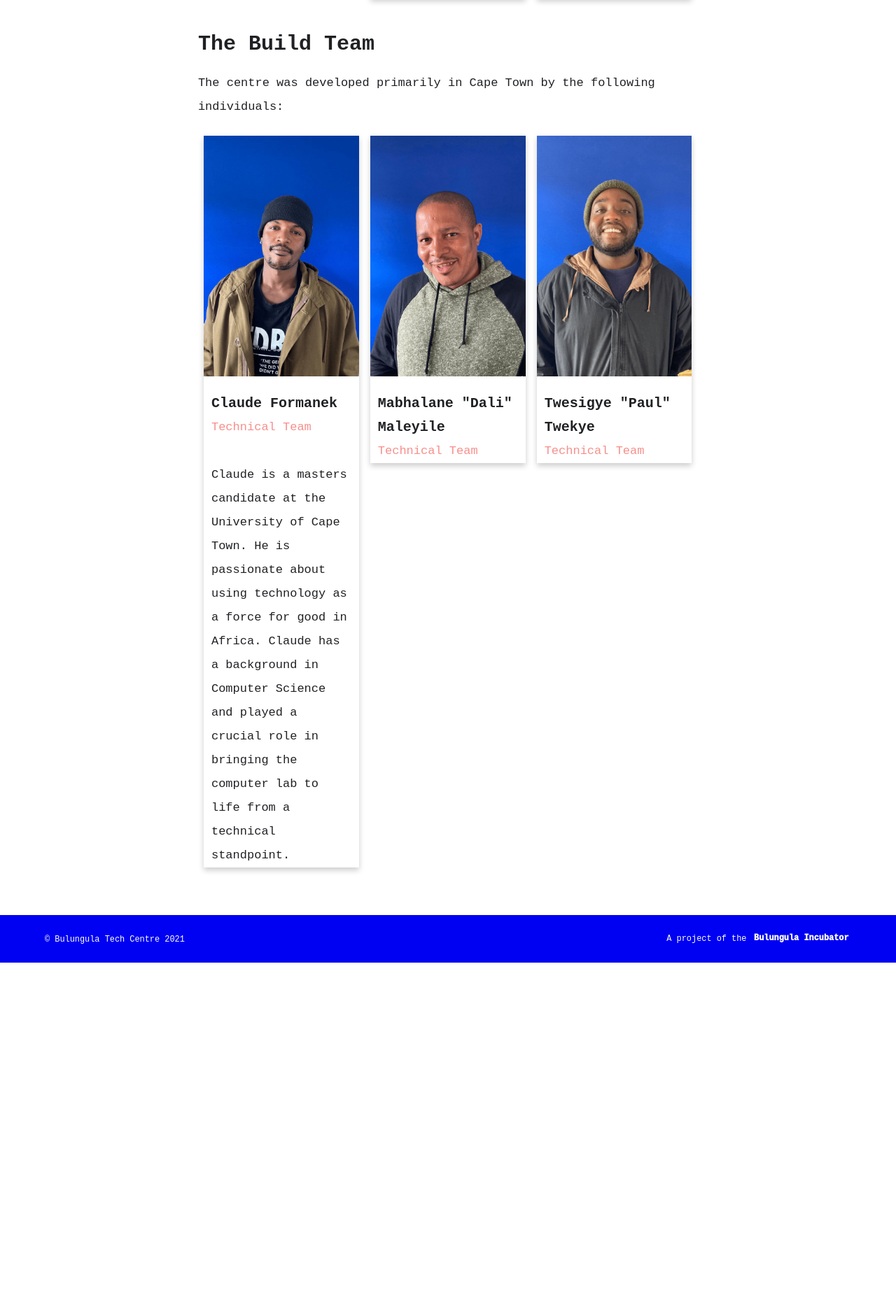
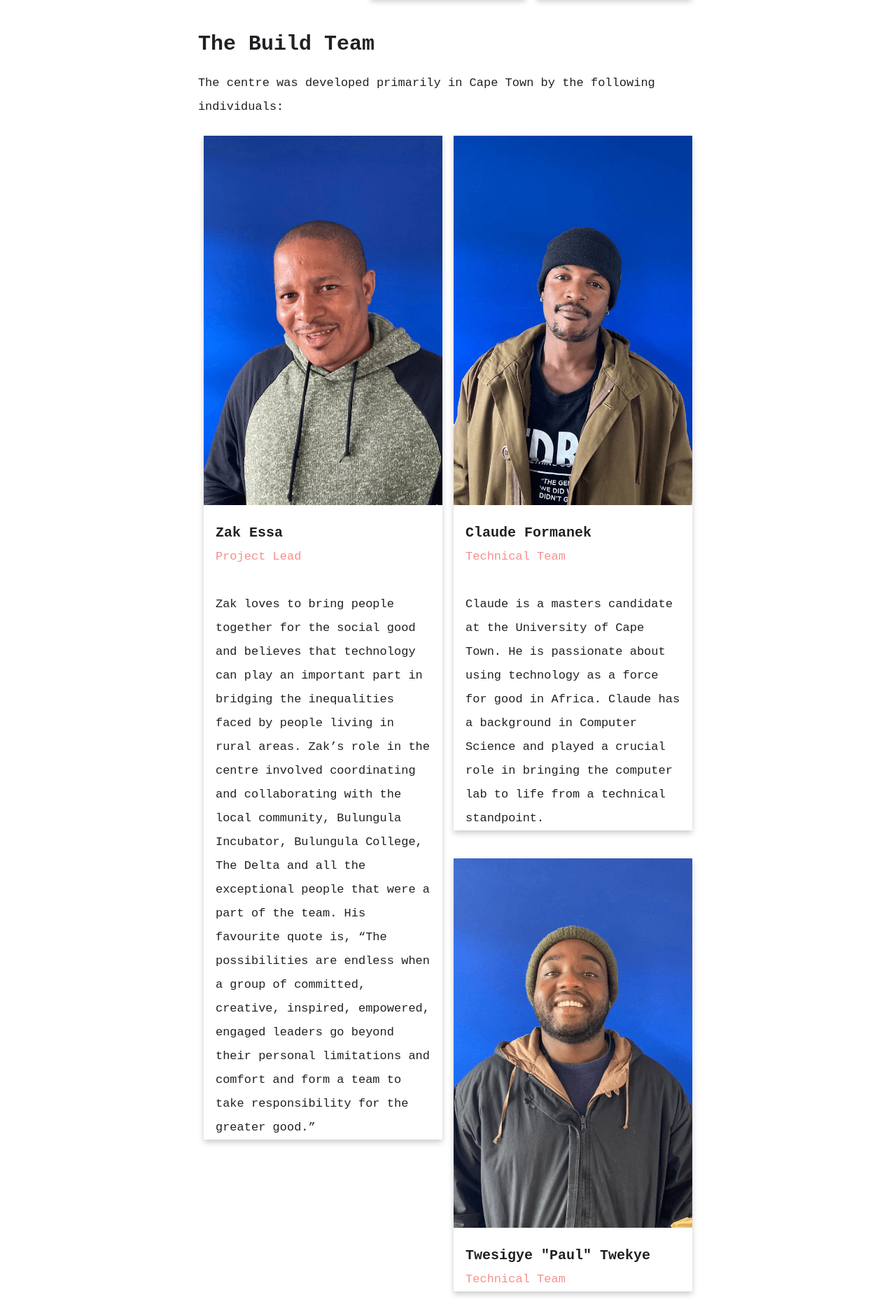
Before and after one commit to bulungula-tech-centre/bulungula-tech-centre, a Jekyll site: the page built from team.md, in a window 1280 px wide. Shown: the part 1397-3261 px from the top of the page at 70% size. Built offline with Jekyll 4.4.1, drawn with Linux system fonts in a browser that asks for light colours; before the commit the page ends 2773 px from its top, so only the background shows below that.

Commit message:
add build column theme

```diff
--- a/_includes/build_team.html
+++ b/_includes/build_team.html
@@ -1,5 +1,23 @@
 <div class="row">
-    <div class="column">
+    <div class="column_build">
+        <div class="card">
+            <img src="/assets/images/team/dali.png" alt="Zak" style="width:100%">
+            <div class="container">
+                <h6>Zak Essa</h6>
+                <p class="title">Project Lead</p>
+                <p>Zak loves to bring people together for the social good and believes that technology can play an
+                    important part in bridging the inequalities faced by people living in rural areas. Zak’s role in the
+                    centre involved coordinating and collaborating with the local community, Bulungula Incubator,
+                    Bulungula College, The Delta and all the exceptional people that were a part of the team. His
+                    favourite quote is, “The possibilities are endless when a group of committed, creative, inspired,
+                    empowered, engaged leaders go beyond their personal limitations and comfort and form a team to take
+                    responsibility for the greater good.”
+                </p>
+            </div>
+        </div>
+    </div>
+
+    <div class="column_build">
         <div class="card">
             <img src="/assets/images/team/sam.png" alt="Claude" style="width:100%">
             <div class="container">
@@ -12,18 +30,19 @@
             </div>
         </div>
     </div>
+</div>
 
-    <div class="column">
+<div class="row">
+    <div class="column_build">
         <div class="card">
-            <img src="/assets/images/team/dali.png" alt="Dali" style="width:100%">
+            <img src="/assets/images/team/paul.png" alt="Paul" style="width:100%">
             <div class="container">
-                <h6>Mabhalane "Dali" Maleyile</h6>
+                <h6>Twesigye "Paul" Twekye</h6>
                 <p class="title">Technical Team</p>
             </div>
         </div>
     </div>
-
-    <div class="column">
+    <div class="column_build">
         <div class="card">
             <img src="/assets/images/team/paul.png" alt="Paul" style="width:100%">
             <div class="container">
--- a/_sass/_theme.scss
+++ b/_sass/_theme.scss
@@ -556,9 +556,17 @@ pre code {
   padding: 0 8px;
 }
 
+/* Three columns side by side */
+.column_build {
+  float: left;
+  width: 50%;
+  margin-bottom: 16px;
+  padding: 0 8px;
+}
+
 // /* Display the columns below each other instead of side by side on small screens */
 @media screen and (max-width: 650px) {
-  .column {
+  .column .column_build {
     width: 100%;
     display: block;
   }
```
